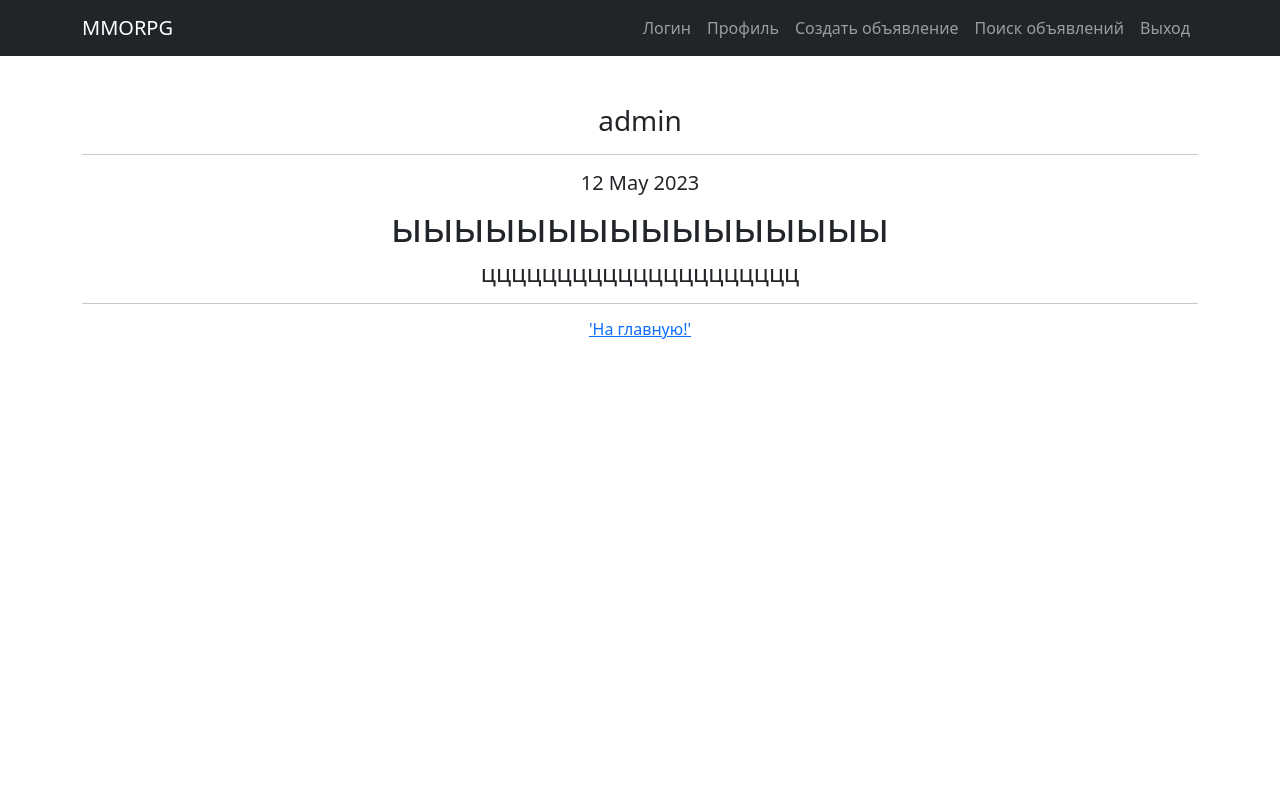
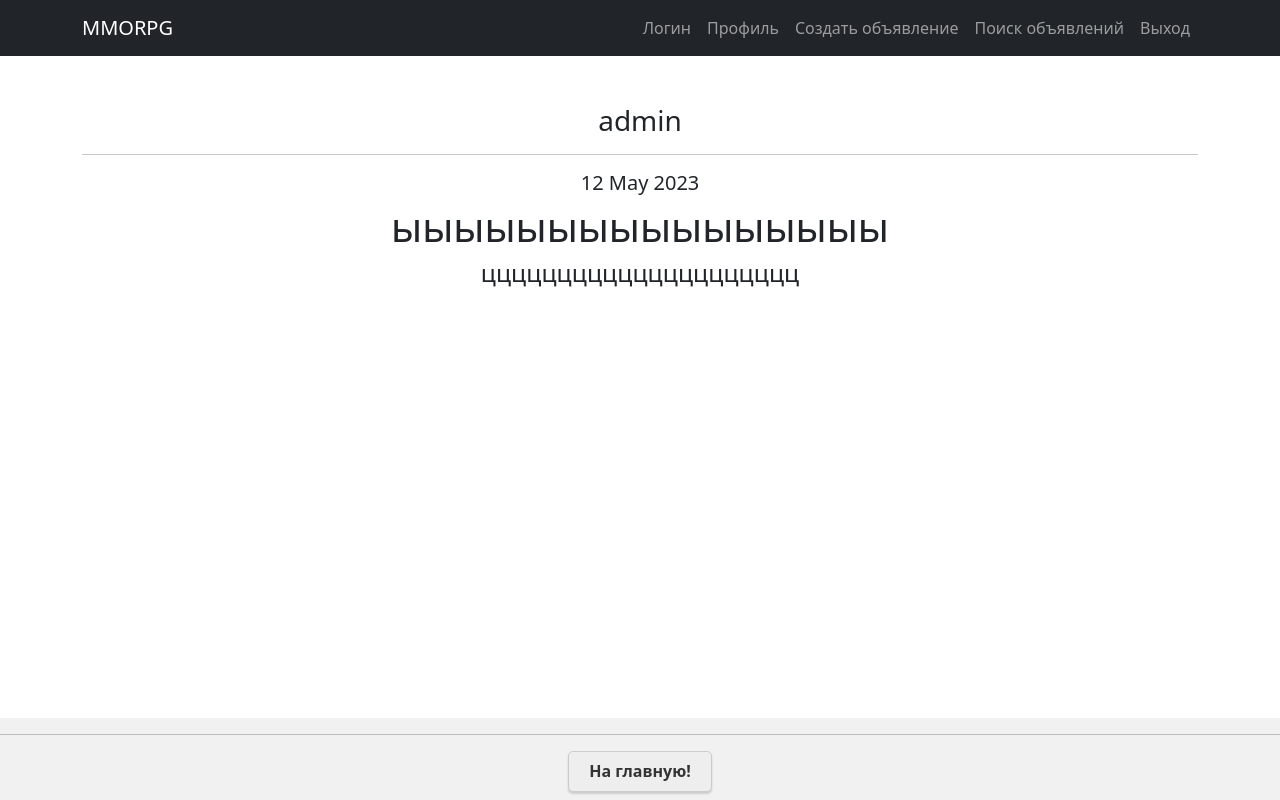
Before and after one commit to pltnv123/mmorpg, a Django app: page /1/ in a window 1280 px wide. Run offline with Django 4.2, Linux system fonts and the light colour scheme; data comes from the database, SQL or seed files in the repository; some libraries are stand-ins or nearby versions.

Commit message:
Added some css styles

```diff
--- a/mmorpg/templates/AdPk.html
+++ b/mmorpg/templates/AdPk.html
@@ -8,6 +8,40 @@
 <h1>{{ Adver.heading }}</h1>
 <h4>{{ Adver.text }}</h4>
 
-<hr>
-<h6><a href="{% url 'advertisement' %}"> 'На главную!' </a></h6>
+<div class="bottom">
+  <hr>
+  <h6><a href="/" class="button">На главную!</a></h6>
+</div>
+
+<style>
+  .bottom {
+    position: fixed;
+    left: 0;
+    bottom: 0;
+    width: 100%;
+    background-color: #f1f1f1;
+    text-align: center;
+  }
+
+  a.button {
+  display: inline-block;
+  border: 1px solid #ccc;
+  background-color: #eee;
+  color: #333;
+  padding: 10px 20px;
+  text-decoration: none;
+  font-size: 16px;
+  font-weight: bold;
+  border-radius: 5px;
+  box-shadow: 0px 2px 2px #ccc;
+}
+
+a.button:hover {
+  background-color: #ddd;
+  color: #000;
+}
+
+</style>
+
+
 {% endblock content %}
```
Also changed, not shown: mmorpg/templates/Advertisement.html (+16 -0 lines).
